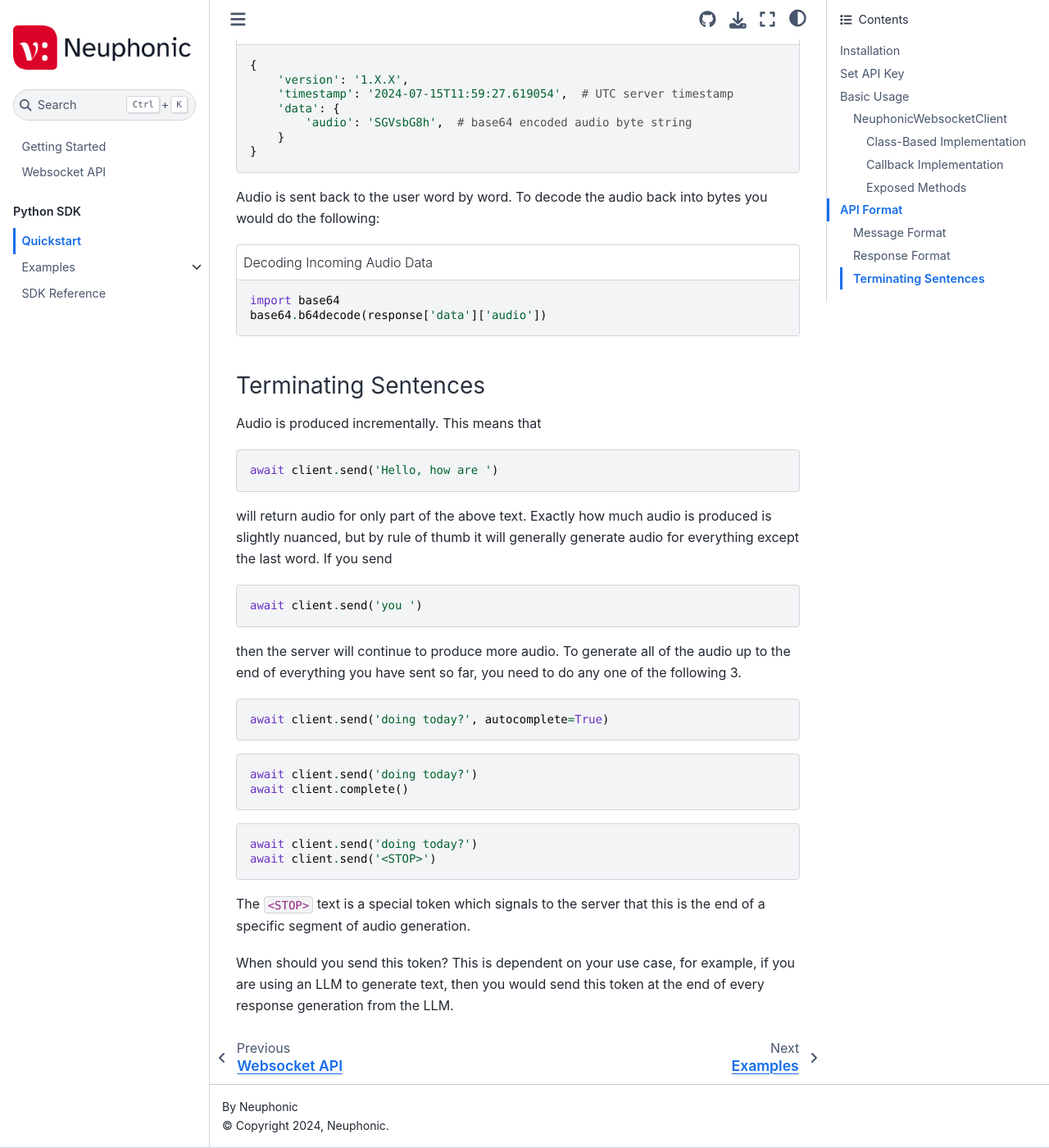
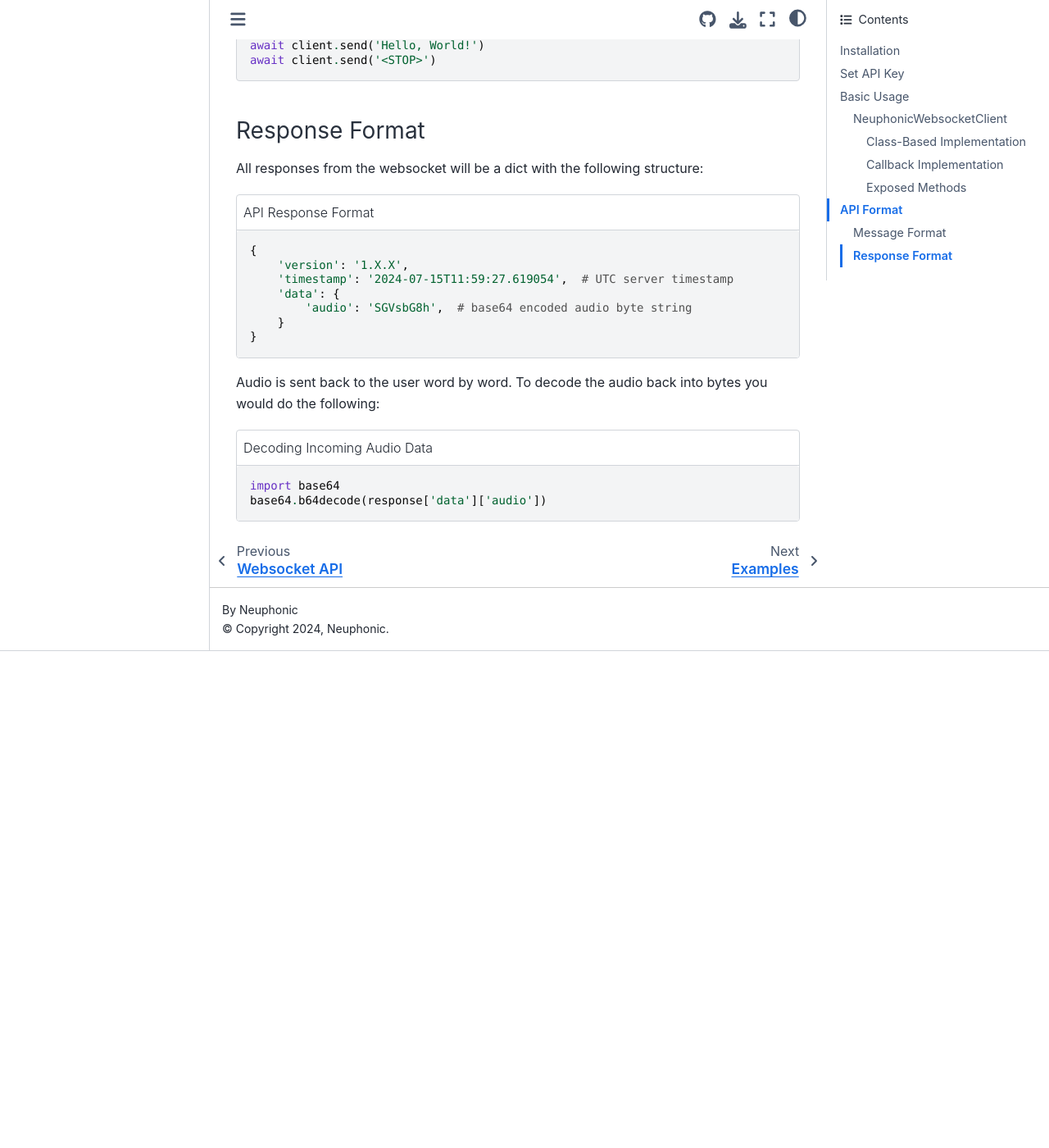
Before and after one commit to neuphonic/pyneuphonic, a Sphinx documentation site: the page built from docs/source/python-sdk/quickstart.md, in a window 1280 px wide and 1400 px high, scrolled down 2856 px. Shown: the whole window at 82% size. Built offline with Sphinx 7.4.7 and the Sphinx Book theme 1.1.4, drawn with Linux system fonts in a browser that asks for light colours; after the commit the page ends 3650 px from its top, so only the background shows below that; some of the changed text lies outside the part shown.

Commit message:
Updated quickstart page.

````diff
--- a/docs/source/python-sdk/quickstart.md
+++ b/docs/source/python-sdk/quickstart.md
@@ -91,6 +91,17 @@
 
 All 3 examples above will produce the same audio output.
 
+As per the [WebSocket API](../websocket-api.md#sending-messages) section, passages of text must
+be terminated with the end-of-sequence token `<STOP>`. This can be done with either of the following:
+
+```python
+await client.send('Hello, World!', autocomplete=True)
+```
+```python
+await client.send('Hello, World!')
+await client.send('<STOP>')
+```
+
 ### Response Format
 
 All responses from the websocket will be a dict with the following structure:
@@ -113,37 +124,3 @@
 import base64
 base64.b64decode(response['data']['audio'])
 ```
-
-### Terminating Sentences
-Audio is produced incrementally.
-This means that
-```python
-await client.send('Hello, how are ')
-```
-will return audio for only part of the above text.
-Exactly how much audio is produced is slightly nuanced, but by rule of thumb it will generally
-generate audio for everything except the last word.
-If you send
-```python
-await client.send('you ')
-```
-then the server will continue to produce more audio.
-To generate all of the audio up to the end of everything you have sent so far, you need to do
-any one of the following 3.
-```python
-await client.send('doing today?', autocomplete=True)
-```
-```python
-await client.send('doing today?')
-await client.complete()
-```
-```python
-await client.send('doing today?')
-await client.send('<STOP>')
-```
-The `<STOP>` text is a special token which signals to the server that this is the end of a specific
-segment of audio generation.
-
-When should you send this token? This is dependent on your use case, for example, if you are
-using an LLM to generate text, then you would send this token at the end of every response generation
-from the LLM.
````
Also changed, not shown: other parts of docs/source/python-sdk/quickstart.md (+1 -1 lines).
